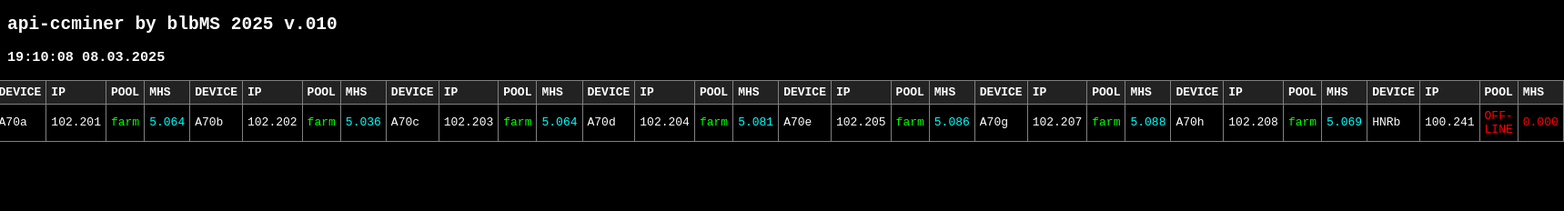
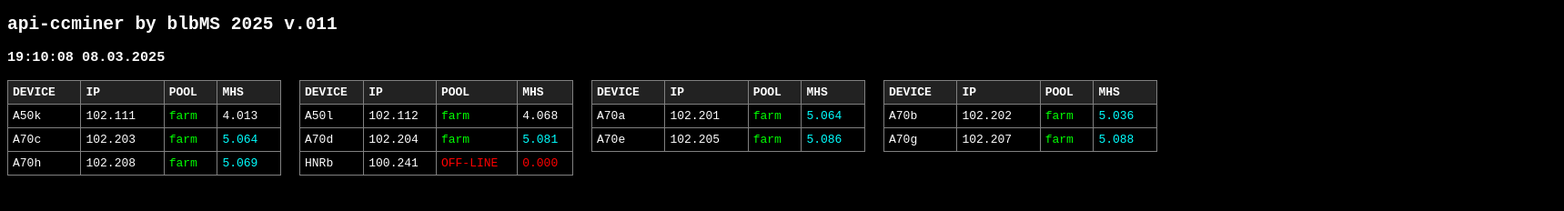
Before and after one commit to BLBMS/web-json, a plain HTML site: page index.html in a window 1280 px wide. Shown: the whole page at 91% size, 1719 px wide, since content can reach past the window. Drawn offline with Linux system fonts and the light colour scheme.

Commit message:
20:28:29 08.03.2025 v.009

```diff
--- a/index.html
+++ b/index.html
@@ -7,9 +7,9 @@
     <style>
         body { font-family: monospace; background-color: black; color: white; }
         .container { display: flex; gap: 20px; justify-content: center; }
-        .table-container { display: flex; flex-direction: column; }
-        table { border-collapse: collapse; }
-        th, td { border: 1px solid gray; padding: 5px; text-align: left; }
+        .table-container { flex: 1; }
+        table { border-collapse: collapse; width: 100%; }
+        th, td { border: 1px solid gray; padding: 5px; text-align: left; white-space: nowrap; }
         th { background-color: #222; }
         .red { color: red; }
         .black { color: white; }
@@ -23,83 +23,82 @@
 </head>
 <body>
 
-    <h2>api-ccminer by blbMS 2025 v.010</h2>
+    <h2>api-ccminer by blbMS 2025 v.011</h2>
     <h3 id="date-container"></h3>
     <div class="container" id="tables-container"></div>
 
     <script>
         async function loadData() {
-            try {
             const url = "data.json";
             const response = await fetch(url);
-                if (!response.ok) {
-                    throw new Error("Napaka pri nalaganju podatkov");
-                }
             const data = await response.json();
 
-                document.getElementById("date-container").innerText = data.DATE[0] || "Neznan datum";
+            document.getElementById("date-container").innerText = data.DATE[0];
 
-                const devices = data.DATA;
-                const numDevices = devices.length;
+            const numDevices = data.DATA.length;
             if (numDevices === 0) {
                 alert("Ni podatkov za prikaz.");
                 return;
             }
 
-                const tablesContainer = document.getElementById("tables-container");
+            // Izračunaj število stolpcev glede na širino ekrana
+            const columns = calculateColumns(numDevices);
+            const rowsPerColumn = Math.ceil(numDevices / columns);
+            let tablesContainer = document.getElementById("tables-container");
             tablesContainer.innerHTML = "";
 
-                // Izračun koliko stolpcev lahko gre na ekran
-                const screenWidth = window.innerWidth;
-                const maxColumns = Math.floor(screenWidth / (26 + 2)); // 26 znakov + 2 presledka
-                const columns = Math.min(maxColumns, numDevices);
-                const rows = Math.ceil(numDevices / columns);
+            let columnsData = Array.from({ length: columns }, () => []);
 
-                // Ustvari glave stolpcev
-                let tableHTML = `<div class="table-container"><table><thead><tr>`;
+            // Razporedi podatke v stolpce
+            data.DATA.forEach((item, index) => {
+                let columnIndex = index % columns;
+                columnsData[columnIndex].push(item);
+            });
 
-                for (let i = 0; i < columns; i++) {
-                    tableHTML += `<th>DEVICE</th><th>IP</th><th>POOL</th><th>MHS</th>`;
+            // Ustvari stolpce in tabelo
+            columnsData.forEach(columnData => {
+                let tableHTML = `<div class="table-container"><table><thead>
+                    <tr><th>DEVICE</th>  <th>IP</th>  <th>POOL</th>  <th>MHS</th></tr></thead><tbody>`;
+
+                columnData.forEach(item => {
+                    let mhs = parseFloat(item.MHS);
+                    let mhsColorClass = "";
+                    let poolColorClass = "";
+
+                    if (item.MHS.includes("_")) {
+                        mhsColorClass = "black";
+                    } else if (mhs < 3) {
+                        mhsColorClass = "red";
+                    } else if (mhs >= 5) {
+                        mhsColorClass = "blue";
                     }
-                tableHTML += `</tr></thead><tbody>`;
 
-                // Napolni stolpce vertikalno
-                for (let row = 0; row < rows; row++) {
-                    tableHTML += "<tr>";
-                    for (let col = 0; col < columns; col++) {
-                        const index = row + col * rows;
-                        if (index < numDevices) {
-                            const device = devices[index];
-                            let mhs = parseFloat(device.MHS || "0");
-                            let mhsColorClass = mhs < 3 ? "red" : mhs >= 5 ? "blue" : "";
-
-                            let poolColorClass = "";
-                            const pool = device.POOL ? device.POOL.toLowerCase() : "";
-                            if (pool.includes("off-line")) poolColorClass = "pool-off-line";
-                            if (pool.includes("farm")) poolColorClass = "pool-farm";
-                            if (pool.includes("verus")) poolColorClass = "pool-verus";
-                            if (pool.includes("luckpool")) poolColorClass = "pool-luckpool";
-                            if (pool.includes("vipor")) poolColorClass = "pool-vipor";
+                    if (item.POOL.toLowerCase().includes("off-line")) poolColorClass = "pool-off-line";
+                    if (item.POOL.toLowerCase().includes("farm")) poolColorClass = "pool-farm";
+                    if (item.POOL.toLowerCase().includes("verus")) poolColorClass = "pool-verus";
+                    if (item.POOL.toLowerCase().includes("luckpool")) poolColorClass = "pool-luckpool";
+                    if (item.POOL.toLowerCase().includes("vipor")) poolColorClass = "pool-vipor";
 
                     tableHTML += `
-                                <td>${device.PHONE || ""}</td>
-                                <td>${device.HOST || ""}</td>
-                                <td class="${poolColorClass}">${device.POOL || ""}</td>
-                                <td class="${mhsColorClass}">${device.MHS || "0.000"}</td>`;
-                        } else {
-                            tableHTML += `<td></td><td></td><td></td><td></td>`;
-                        }
-                    }
-                    tableHTML += "</tr>";
+                        <tr>
+                            <td>${item.PHONE}</td>
+                            <td>${item.HOST}</td>
+                            <td class="${poolColorClass}">${item.POOL}</td>
+                            <td class="${mhsColorClass}">${item.MHS}</td>
+                        </tr>`;
+                });
+
+                tableHTML += `</tbody></table></div>`;
+                tablesContainer.innerHTML += tableHTML;
+            });
         }
 
-                tableHTML += `</tbody></table></div>`;
-                tablesContainer.innerHTML = tableHTML;
+        function calculateColumns(numDevices) {
+            const screenWidth = window.innerWidth;
+            const maxCharsPerRow = Math.floor(screenWidth / 10); // ~10px na znak
+            const maxColumns = Math.floor(maxCharsPerRow / 26); // Vsaka naprava ima ~26 znakov
 
-            } catch (error) {
-                console.error("Napaka pri nalaganju podatkov:", error);
-                alert("Ne morem naložiti podatkov.");
-            }
+            return Math.min(numDevices, maxColumns > 0 ? maxColumns : 1);
         }
 
         loadData();
```
Lines whose indentation alone changed are shown as unchanged.
